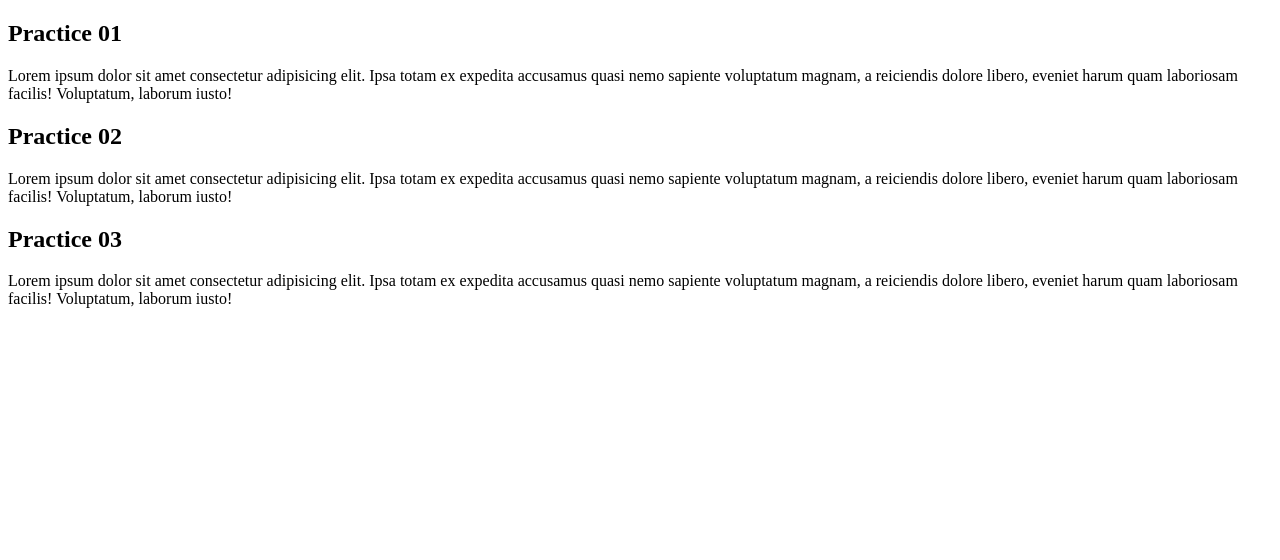
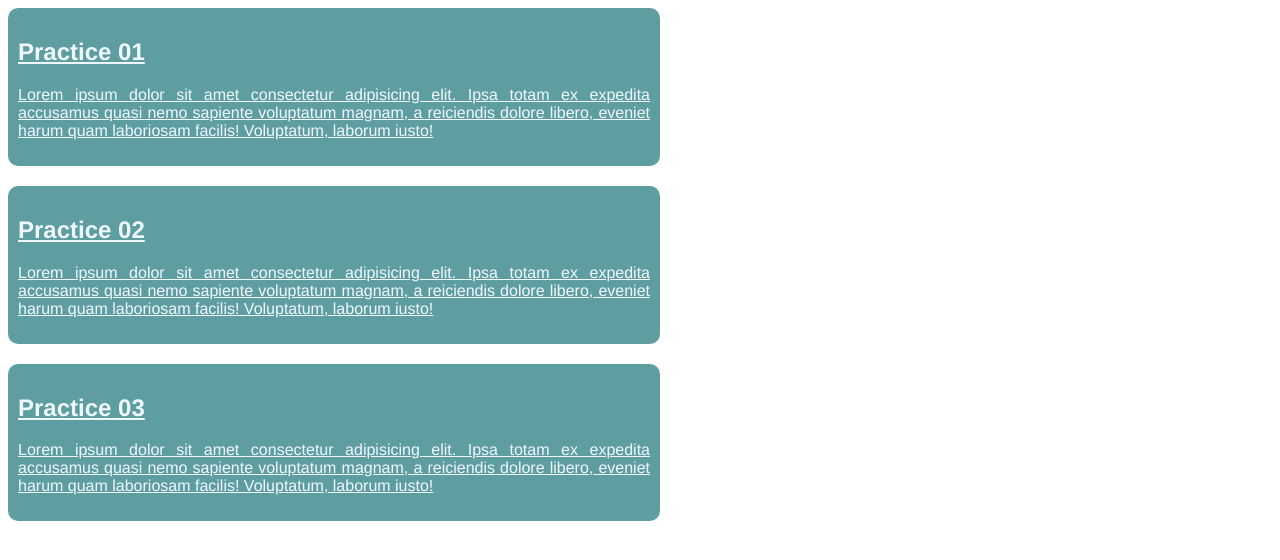
Before and after one commit to HasanxBoos/first-practice-repo, a plain HTML site: page first-practice-repo/index.html in a window 1280 px wide. Drawn offline with Linux system fonts and the light colour scheme.

Commit message:
3rd commit

```diff
--- a/first-practice-repo/index.html
+++ b/first-practice-repo/index.html
@@ -4,6 +4,7 @@
     <meta charset="UTF-8">
     <meta name="viewport" content="width=hasan vai ami, initial-scale=1.0">
     <title>Document</title>
+    <link rel="stylesheet" href="style.css">
 </head>
 <body>
     <div>
--- /dev/null
+++ b/first-practice-repo/style.css
@@ -0,0 +1,12 @@
+div{
+    background-color: cadetblue;
+    margin-bottom: 20px;
+    border-top: 10px;
+    padding: 10px;
+    border-radius: 10px;
+    color: aliceblue;
+    font-family: 'Franklin Gothic Medium', 'Arial Narrow', Arial, sans-serif;
+    width: 50%;
+    text-decoration: underline;
+    text-align: justify;
+}
```
